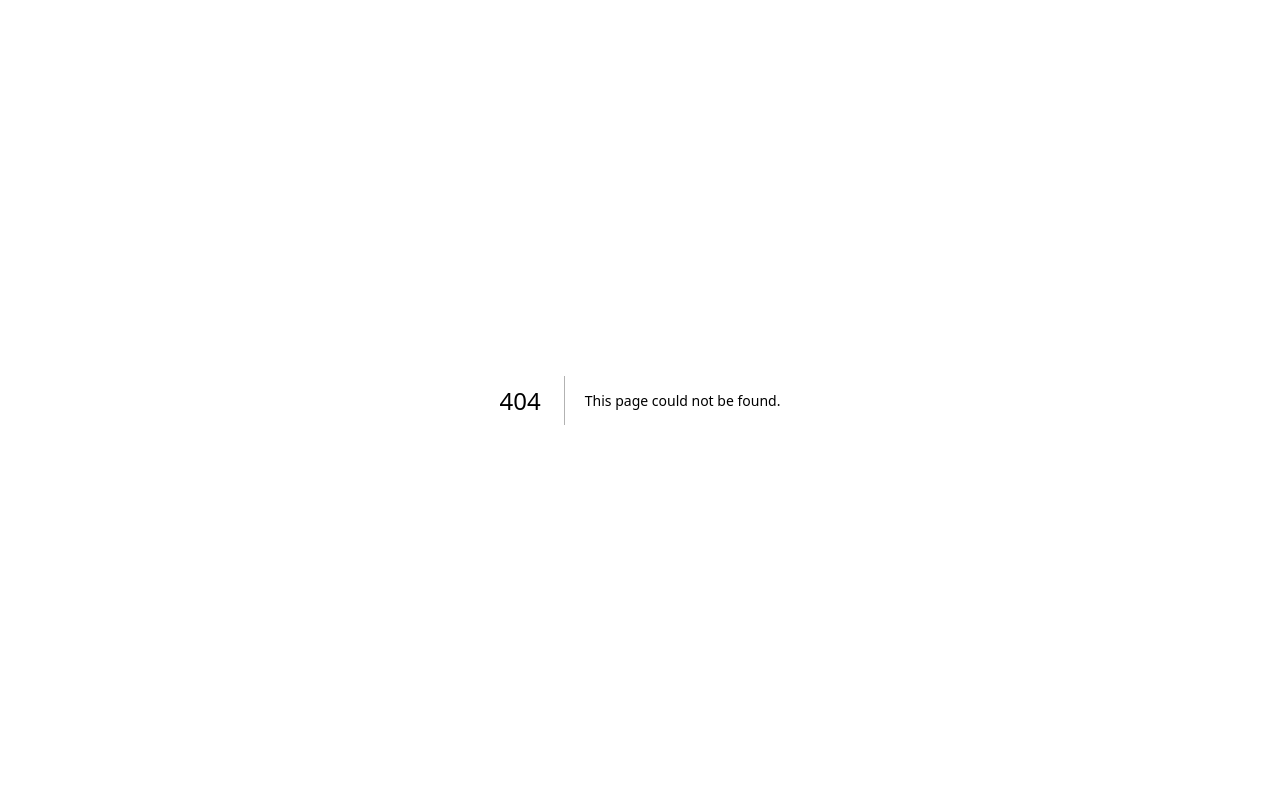
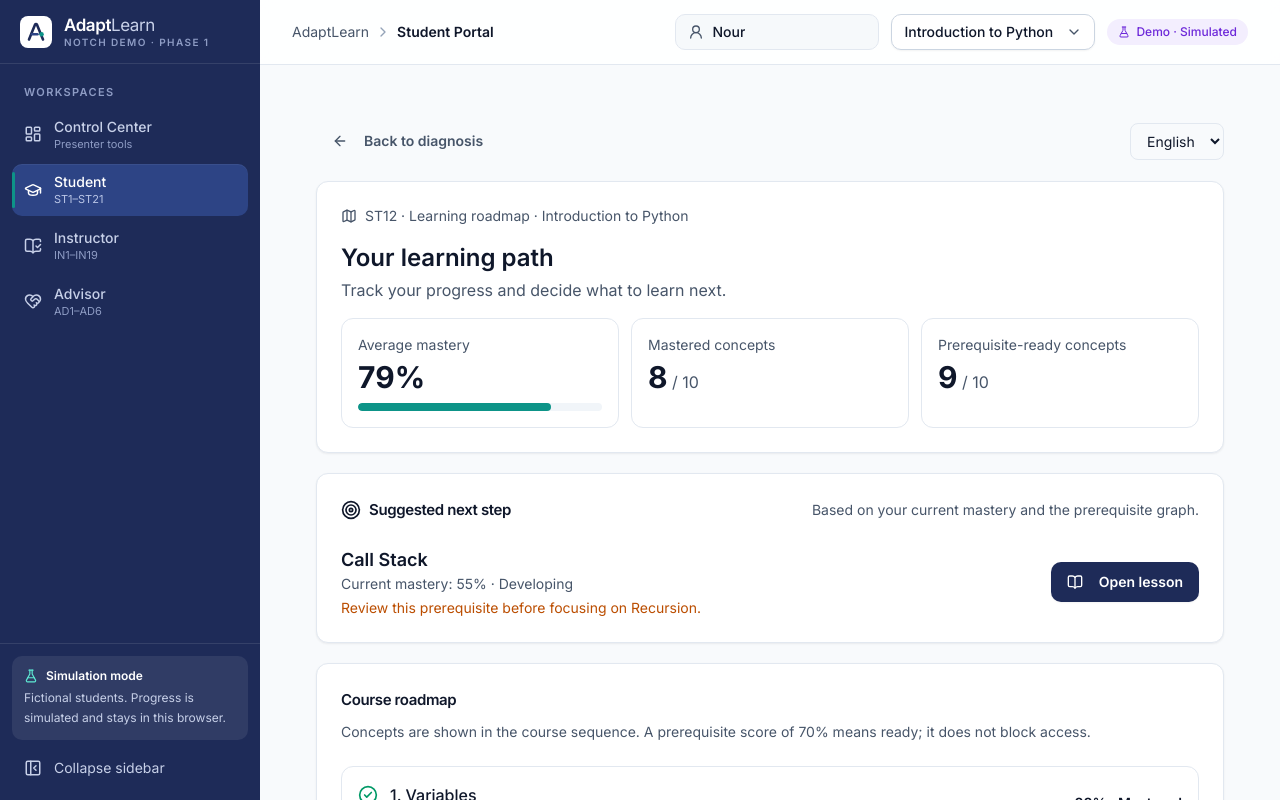
Before and after one commit to Lioomr/adaptive-learning-platform, a Next.js app in the folder Notch Demo/frontend/: page /student/st12 in a window 1280 px wide. Before the commit this address had no page. Shown: the top 800 px of the page. Built offline with nearby package versions, Linux system fonts and the light colour scheme.

Commit message:
Add student ST12 roadmap route

```diff
--- /dev/null
+++ b/Notch Demo/frontend/app/student/st12/page.tsx
@@ -0,0 +1,6 @@
+import { StudentLearningRoadmap } from "@/features/student/student-learning-roadmap";
+
+export default async function StudentST12Page({ searchParams }: { searchParams: Promise<{ conceptId?: string }> }) {
+  const params = await searchParams;
+  return <StudentLearningRoadmap conceptId={params.conceptId ?? "PY-REC"} />;
+}
```
